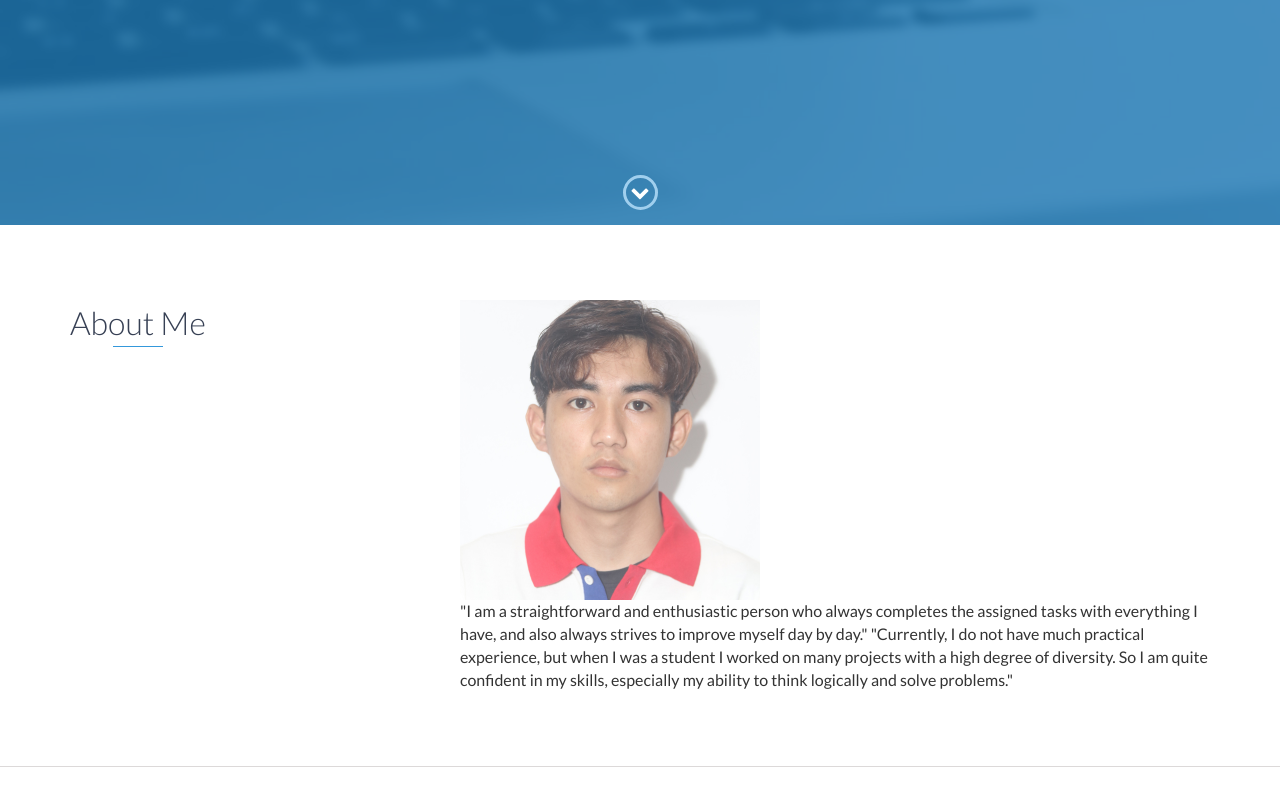
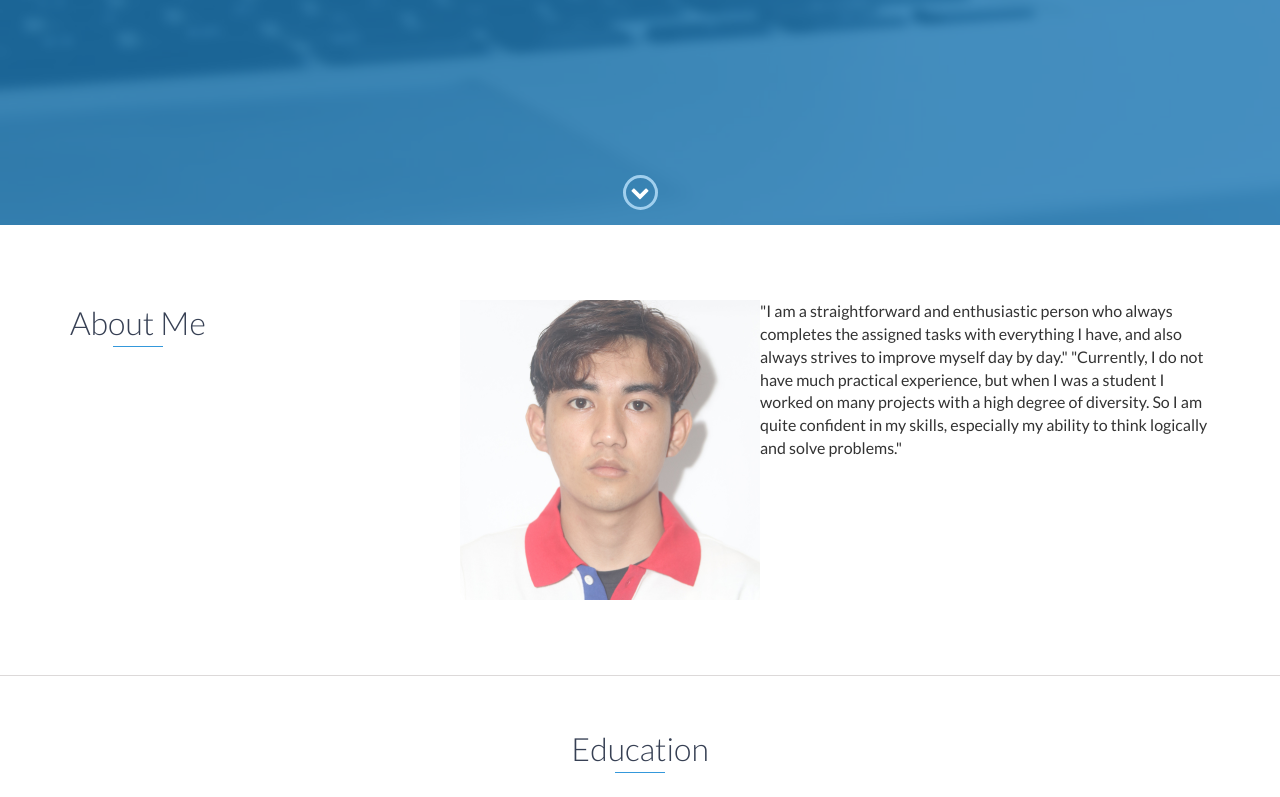
Before and after one commit to HardieLee/My-Portfolio, a website: page index.html in a window 1280 px wide. Shown: the part 575-1372 px from the top of the page. Drawn offline with nearby package versions, Linux system fonts and the light colour scheme; files that its build step writes are made by us from their sources.

Commit message:
Update styles.scss

```diff
--- a/scss/styles.scss
+++ b/scss/styles.scss
@@ -437,6 +437,10 @@ footer {
     100% {
         transform: scale(1, 1);
     }
+}
+
+.avt{
+    float: left;
 }
 
 /*
```
